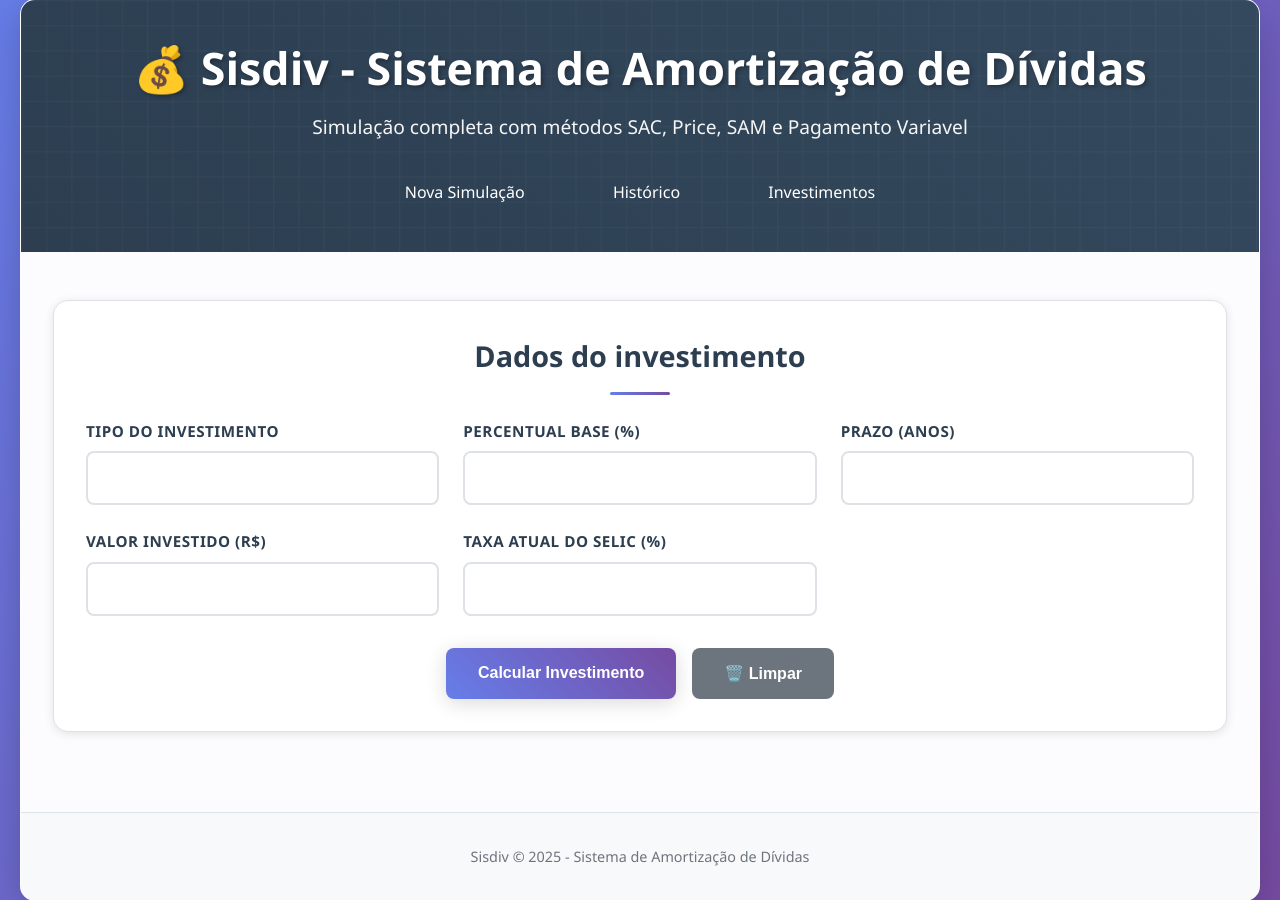
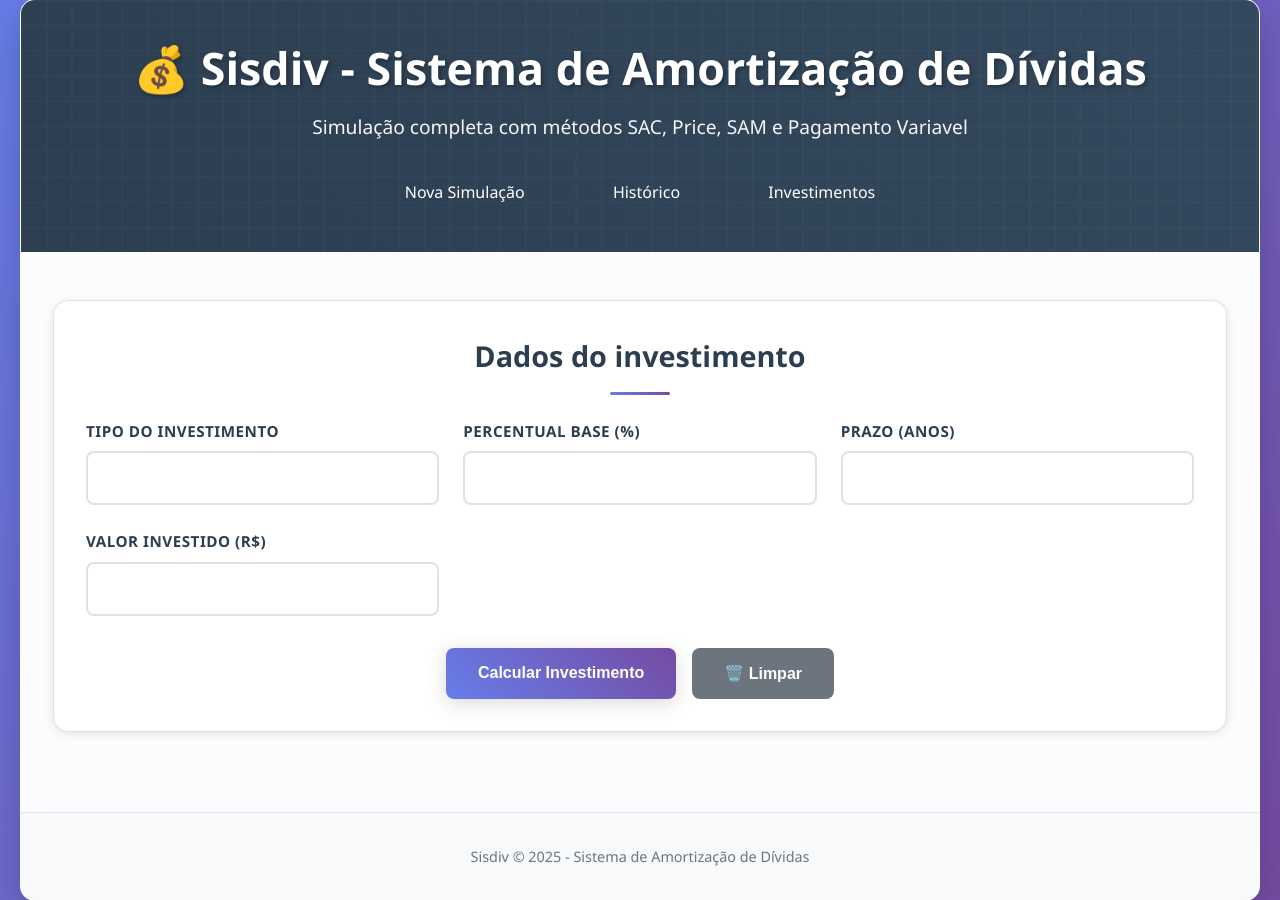
Before and after one commit to C14-2025/Sisdiv, a FastAPI app: page /investimentos in a window 1280 px wide. Shown: the part 21-921 px from the top of the page. Run offline with FastAPI, Linux system fonts and the light colour scheme; some libraries are stand-ins or nearby versions.

Commit message:
Removendo a opção de entrar com a própria taxa Selic

```diff
--- a/src/main.py
+++ b/src/main.py
@@ -136,7 +136,6 @@ def simular_investimentos(
         percentual_base: float = Form(...),
         prazo_anos: int = Form(...),
         valor_investido: float = Form(...),
-        taxa_atual_SELIC: Optional[float] = Form(None)
 ):
     """
     Simula diferentes tipos de investimentos com base na taxa SELIC atual
@@ -147,8 +146,7 @@ def simular_investimentos(
             tipo=tipo,
             percentual_base=percentual_base,
             prazo_anos=prazo_anos,
-            valor_investido=valor_investido,
-            taxa_atual_SELIC=taxa_atual_SELIC
+            valor_investido=valor_investido
         )
 
         return JSONResponse(content=resultado)
--- a/static/script.js
+++ b/static/script.js
@@ -121,7 +121,6 @@ async function simularInvestimentos() {
     const percentual_base = parseFloat(document.getElementById('percentual_base').value);
     const prazo_anos = parseInt(document.getElementById('prazo_anos').value);
     const valor_investido = parseFloat(document.getElementById('valor_investido').value);
-    const taxa_atual_selic = parseFloat(document.getElementById('taxa_atual_selic').value);
 
     // taxa atual selic é opcional porque pode ser puxada da API do banco central
     // verificando se todos os campos obrigatórios foram preenchidos
@@ -135,7 +134,6 @@ async function simularInvestimentos() {
     formData.append('percentual_base', percentual_base)
     formData.append('prazo_anos', prazo_anos)
     formData.append('valor_investido', valor_investido)
-    formData.append('taxa_atual_selic', taxa_atual_selic)
 
     try{
         const response = await fetch('/investimentos/', {
@@ -154,6 +152,7 @@ async function simularInvestimentos() {
         // Mostrando na página
         document.getElementById('resultsSection').style.display = 'block'
 
+        document.getElementById('taxa_atual_selic').innerText = data['taxa_atual_SELIC'].toFixed(2);
         document.getElementById('rentabilidade').innerText = data['rentabilidade_total_percentual'].toFixed(2);
         document.getElementById('valor_final').innerText = data['valor_final'].toFixed(2);
 
--- a/templates/investimentos.html
+++ b/templates/investimentos.html
@@ -21,10 +21,6 @@
                 <label for="valor_investido">Valor investido (R$)</label>
                 <input type="number" id="valor_investido" name="valor_investido" step="0.01" min="0" required>
             </div>
-            <div class="form-group">
-                <label for="taxa_atual_selic">Taxa atual do Selic (%)</label>
-                <input type="number" id="taxa_atual_selic" name="taxa_atual_selic" step="0.01" min="0">
-            </div>
         </div>
 
         <div class="btn-group">
@@ -36,6 +32,7 @@
 
 <div class="results-section" id="resultsSection" style="margin-top:20px; display: none;">
     <h3>Resultado da Simulação</h3>
+    <p><strong>Taxa atual SELIC:</strong> <span id="taxa_atual_selic"></span>%</p>
     <p><strong>Rentabilidade total:</strong> <span id="rentabilidade"></span>%</p>
     <p><strong>Valor final:</strong> R$ <span id="valor_final"></span></p>
 </div>
```
Also changed, not shown: src/calculadoras/comparacao_SELIC.py (+3 -4 lines).
